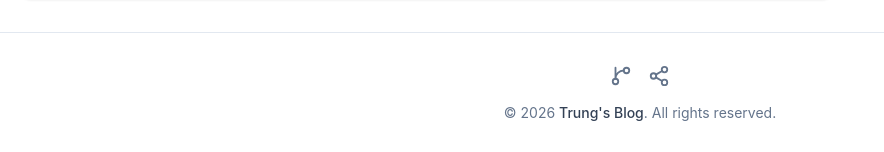
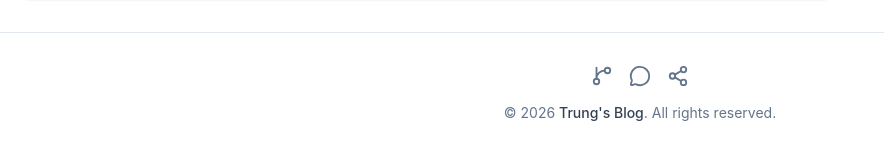
Before and after one commit to ChiTrung-coding/blogger, a React (Vite) app: page / in a window 1280 px wide. Shown: the part 2868-3020 px from the top of the page, without its empty margins (0-884 px from the left). Built offline with nearby package versions, Linux system fonts and the light colour scheme.

Commit message:
Replace profile LinkedIn with Zalo

```diff
--- a/src/components/layout/Footer.jsx
+++ b/src/components/layout/Footer.jsx
@@ -1,4 +1,4 @@
-import { GitBranch, Briefcase, Share2, MessageCircle } from 'lucide-react';
+import { GitBranch, Share2, MessageCircle } from 'lucide-react';
 import { useConfig } from '../../hooks/useConfig';
 
 /**
@@ -18,9 +18,9 @@ export default function Footer() {
       icon: GitBranch,
     },
     {
-      label: 'LinkedIn',
-      href: owner.social?.linkedin,
-      icon: Briefcase,
+      label: 'Zalo',
+      href: owner.social?.zalo ? `https://zalo.me/${String(owner.social.zalo).replace(/\D/g, '')}` : '',
+      icon: MessageCircle,
     },
     {
       label: 'Facebook',
```
